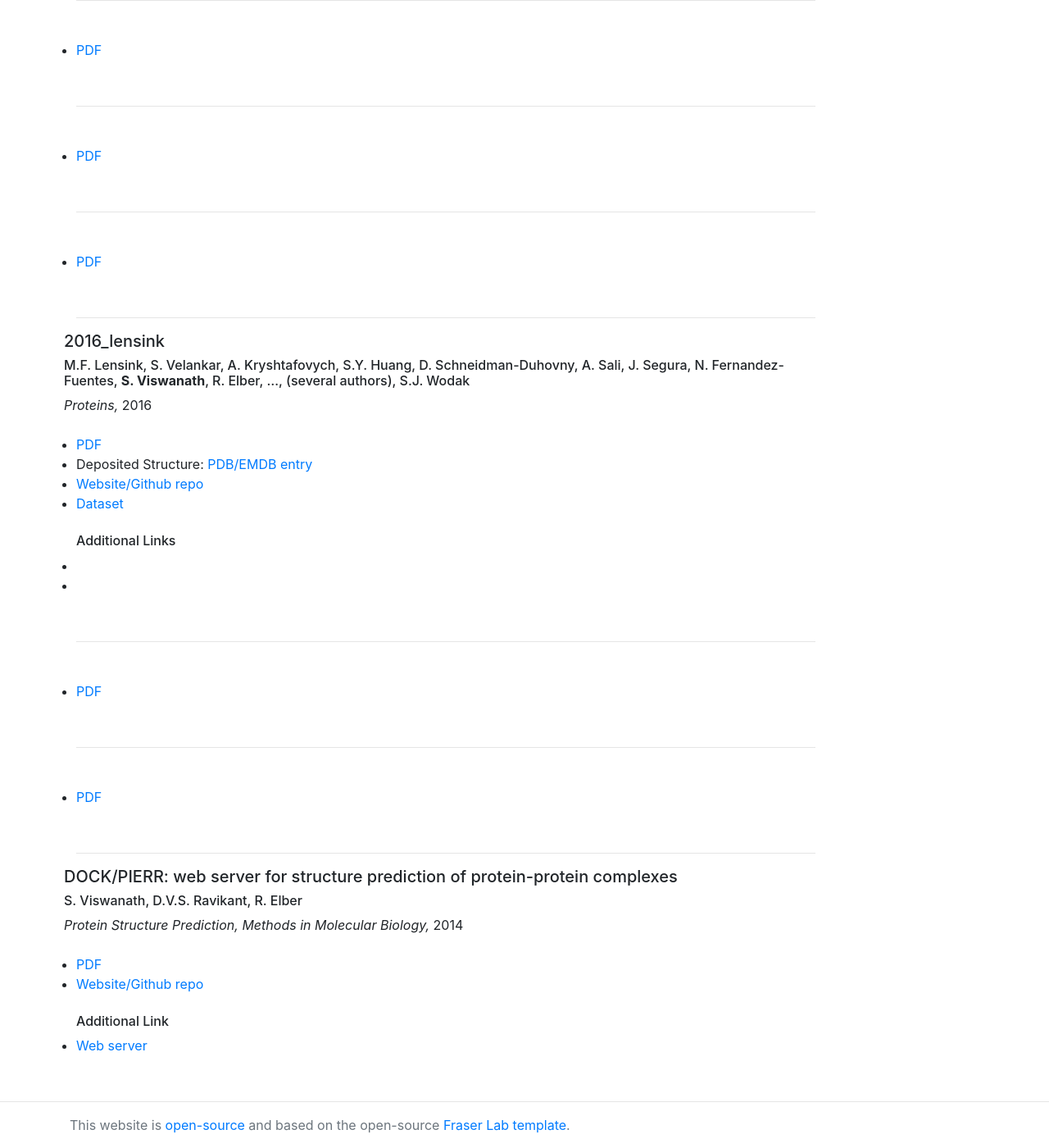
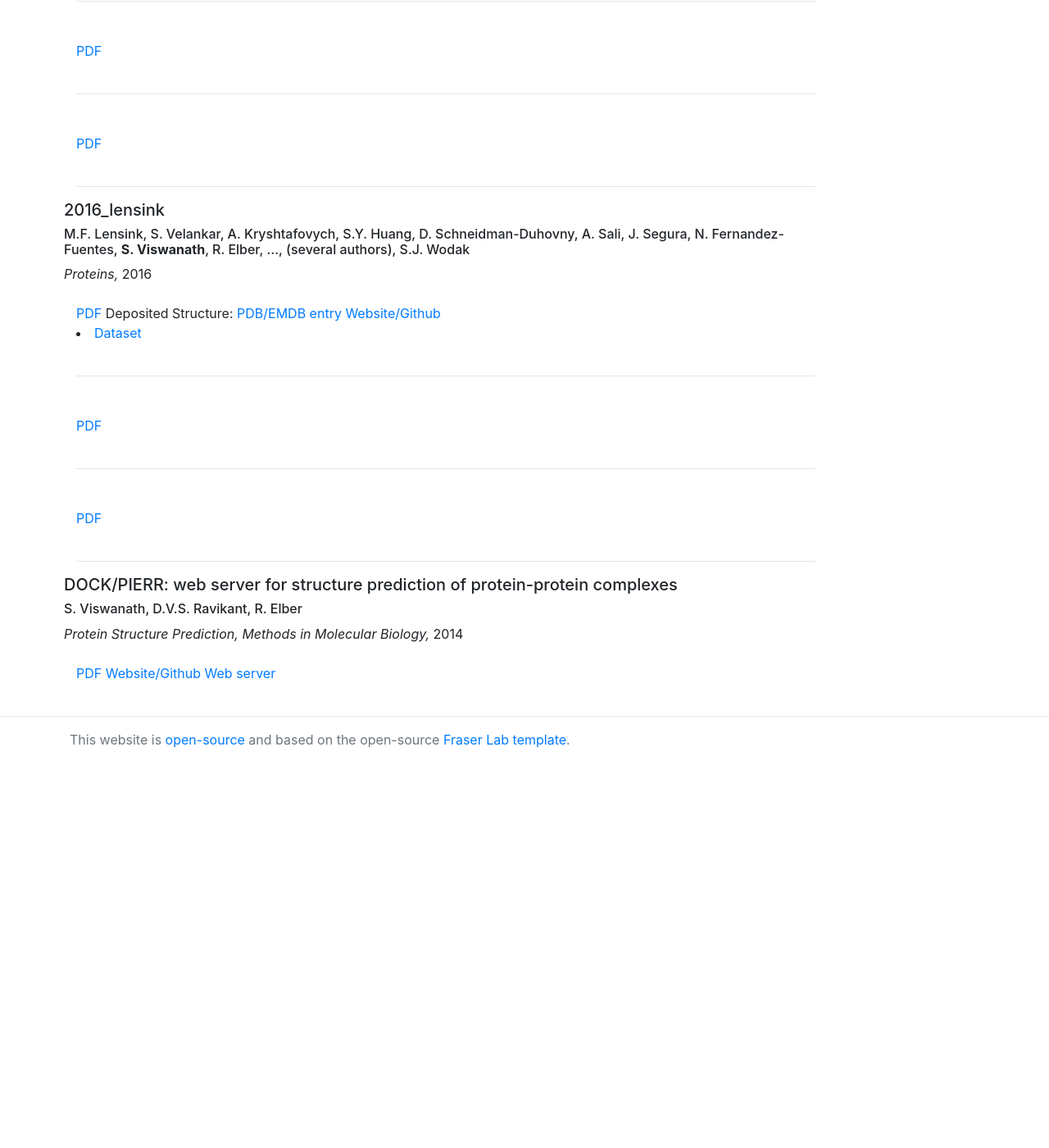
Before and after one commit to isblab/website, a Jekyll site: the page built from Publications/index.html, in a window 1280 px wide and 1400 px high, scrolled down 1043 px. Shown: the whole window at 82% size. Built offline with Jekyll 4.4.1, drawn with Linux system fonts in a browser that asks for light colours; after the commit the page ends 1973 px from its top, so only the background shows below that.

Commit message:
changed file locs

```diff
--- a/Publications/index.html
+++ b/Publications/index.html
@@ -25,45 +25,44 @@
 			<div class="col-sm-4">
 			<img class = "img-fluid" src = "{{publication.image}}" alt =  "Key Figure" style="max-height: 200px;">
     	</div>
-			<ul class="col-sm-6">
+			<div class="col-sm-6">
 		{% else  %}
-			<ul class="col-sm-8">
+			<div class="col-sm-8">
   	{% endif %}
 
 	<br>
 
 	<!--PDF -->
-	 <li><a href="{{publication.pdf}}" title =  "PDF for {{publication.title}} (opens in new tab)" target="_blank"> PDF </a></li>
+	 <a href="{{publication.pdf}}" title =  "PDF for {{publication.title}} (opens in new tab)" target="_blank">PDF </a>
 
 	 <!--PDBs and EMDBs - optional-->
 	 {% if publication.structures %}
-	 <li>Deposited Structure{% if publication.structures.size > 1 %}s{% endif %}:
+	  Deposited Structure{% if publication.structures.size > 1 %}s{% endif %}:
 		 {% for code in publication.structures %}
 		 <a href="{{code}}" title =  "PDB/EMDB entry" target="_blank">PDB/EMDB entry</a>{% unless forloop.last %}, {% endunless %}
 		 {% endfor %}
-	 </li>
+
 	 {% endif %}
 
 	 <!--Github - optional-->
 	 {% if publication.website%}
-	 <li><a href="{{publication.website}}" alt="Website: {{publication.website}} (opens in new tab)" target="_blank">Website/Github repo</a></li>
+   <a href="{{publication.website}}" alt="Website: {{publication.website}} (opens in new tab)" target="_blank">Website/Github</a>
 	 {% endif %}
 
 		<!--dataset records - optional-->
 		{% if publication.dataset %}
-			<li><a href="{{publication.dataset}}" title =  "Zenodo" target="_blank">Dataset</a>
+			<li><a href="{{publication.dataset}}" title =  "Zenodo " target="_blank">Dataset</a>
 		</li>
 		{% endif %}
 
 		<!--additional links - optional-->
 		{% if publication.links %}
-			<br>
-			<h6>Additional Link{% if publication.links.size > 1 %}s{% endif %}</h6>
 			{% for link in publication.links %}
-				<li><a href="{{link.url}}" alt="{{link.name}} (opens in new tab)" target="_blank">{{link.name}}</a></li>
+				 <a href="{{link.url}}" alt="{{link.name}} (opens in new tab)" target="_blank">{{link.name}} </a>
 			{% endfor %}
 		{% endif %}
-	</ul>
+
+</div>
 </div>
 <br>
 {% endfor %}
```
